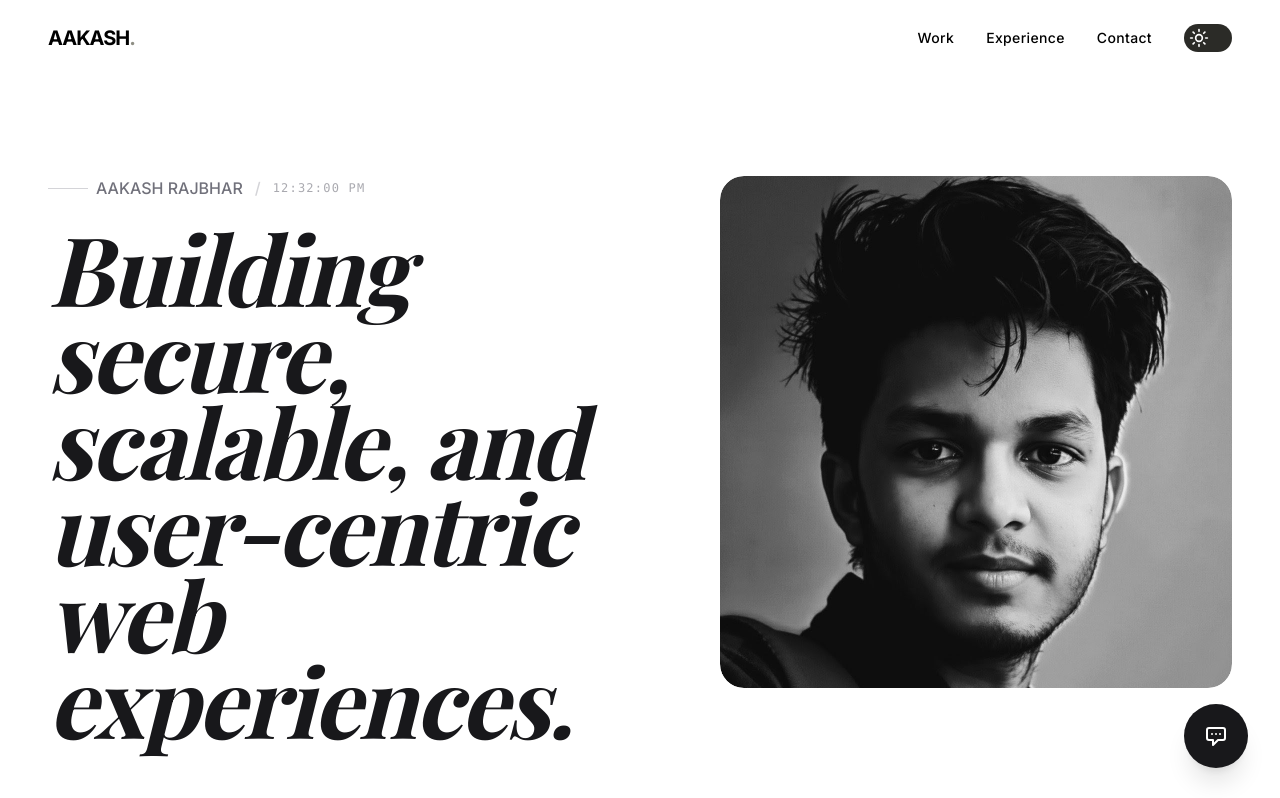
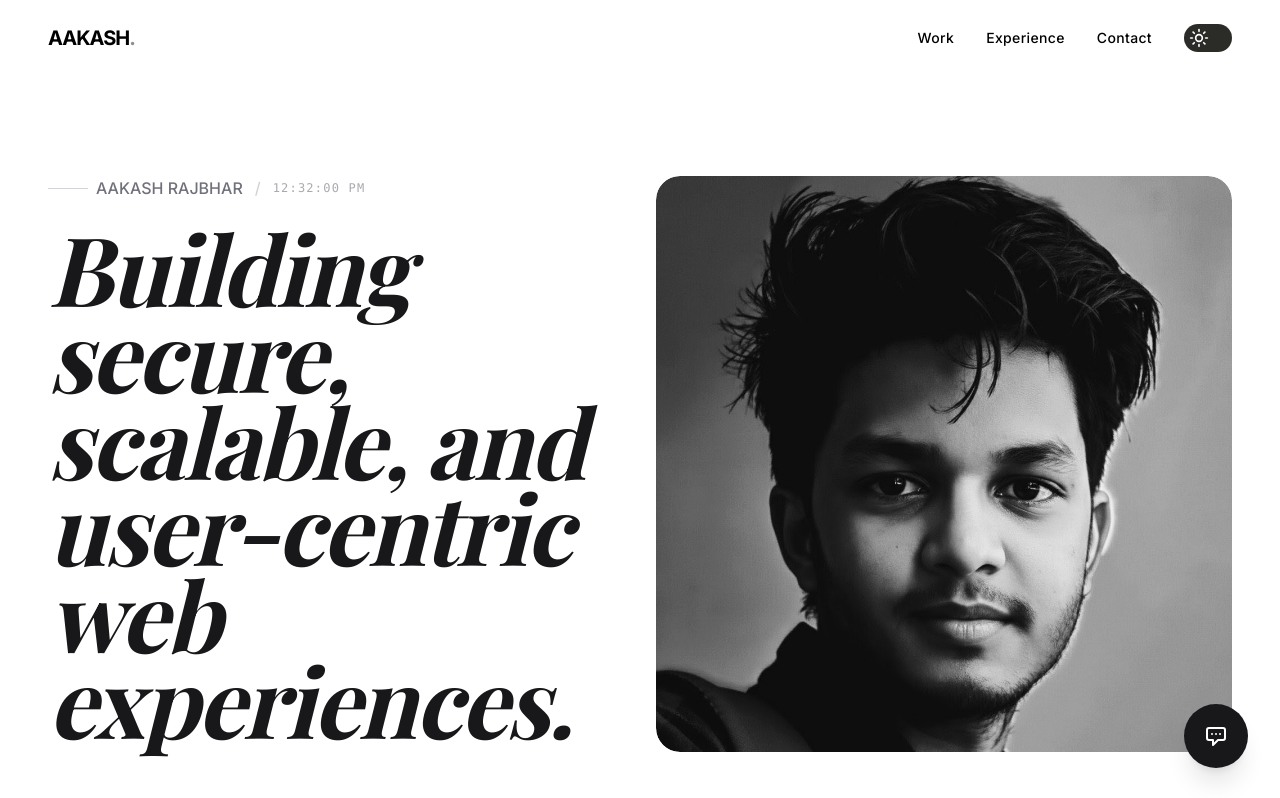
Before and after one commit to aakash-rajbhar/myportfolio, a React (Vite) app: page / in a window 1280 px wide. Shown: the top 798 px of the page. Built offline with nearby package versions, Linux system fonts and the light colour scheme; a web font is replaced by a local one.

Commit message:
updated hero section responsiveness

```diff
--- a/src/components/Hero.tsx
+++ b/src/components/Hero.tsx
@@ -30,7 +30,7 @@ const Hero: React.FC = () => {
   }, []);
 
   return (
-    <div className="flex flex-col-reverse gap-10 md:gap-2 md:flex-row pt-20 items-start">
+    <div className="flex flex-col-reverse gap-10 lg:gap-2 lg:flex-row pt-20 items-start">
       {/* Text Section */}
       <div className="flex-1">
         <motion.div
@@ -99,7 +99,7 @@ const Hero: React.FC = () => {
         initial={{ opacity: 0, y: 40, scale: 0.95 }}
         animate={{ opacity: 1, y: 0, scale: 1 }}
         transition={{ delay: 0.3, duration: 0.5, ease: "easeOut" }}
-        className="flex-1 rounded-3xl overflow-hidden w-full max-w-sm md:max-w-lg"
+        className="flex-1 rounded-3xl overflow-hidden w-full max-w-xl"
         whileHover={{ scale: 1.05, transition: { duration: 0.3 } }}
       >
         <img
--- a/src/services/geminiService.ts
+++ b/src/services/geminiService.ts
@@ -3,7 +3,7 @@ import { GoogleGenAI } from "@google/genai";
 import { PROJECTS, EXPERIENCE, EDUCATION, BIO, SKILLS } from "../constants.tsx";
 
 export const getAIResponse = async (userMessage: string) => {
-  const ai = new GoogleGenAI({ apiKey: import.meta.env.VITE_GEMINI_API_KEY});
+  const ai = new GoogleGenAI({ apiKey: import.meta.env.GEMINI_API_KEY});
 
   const systemInstruction = `
     You are the AI assistant for Aakash Rajbhar, a Full Stack Developer.
```
